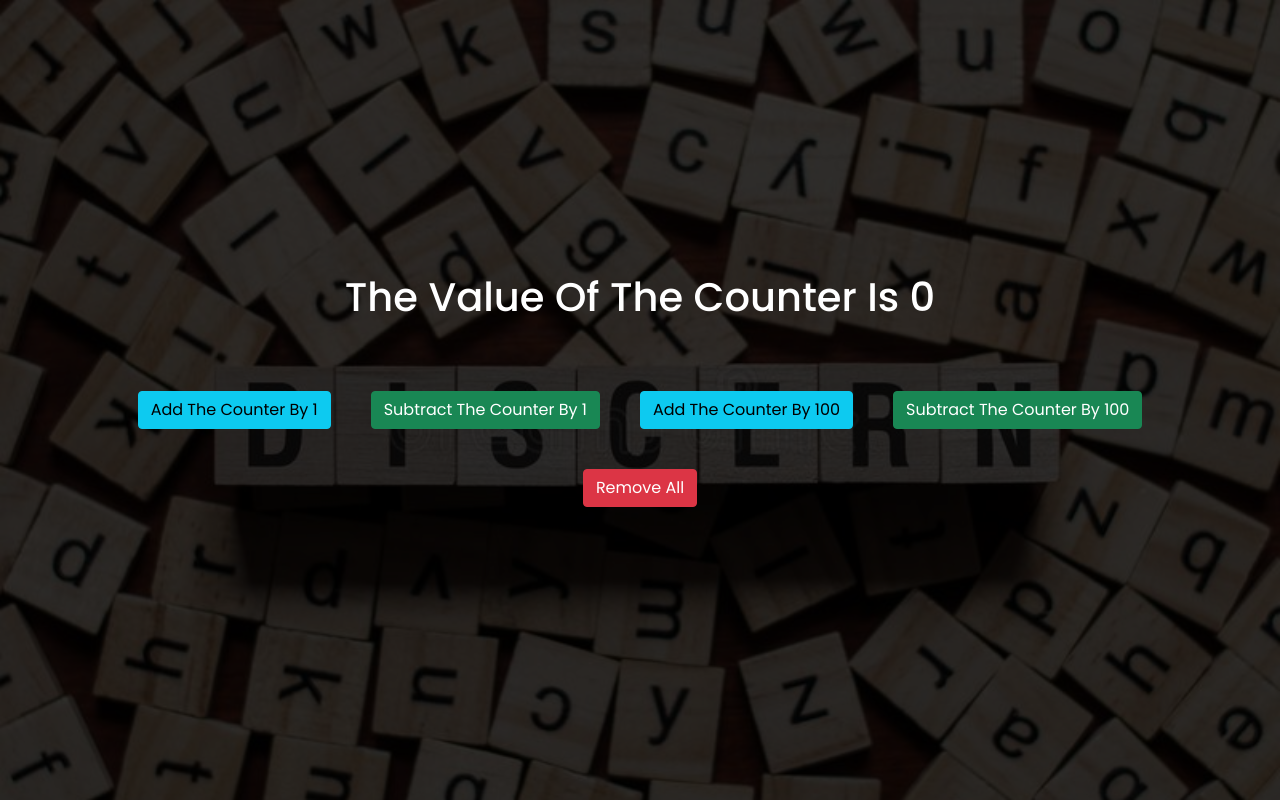
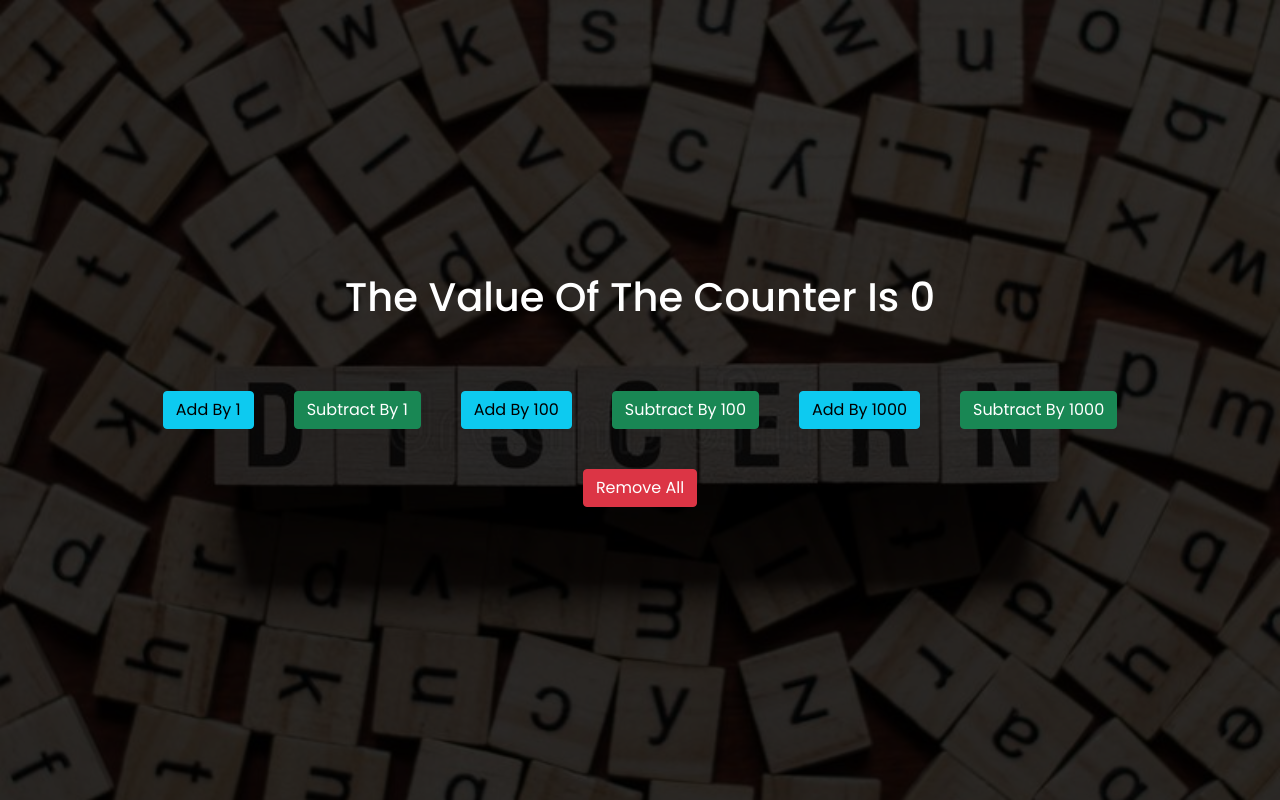
Before and after one commit to Fahmida21298/mern-stack-asgmt-react, a React (Create React App) app: page / in a window 1280 px wide. Built offline with nearby package versions, Linux system fonts and the light colour scheme.

Commit message:
dynamic counter app

```diff
--- a/src/App.js
+++ b/src/App.js
@@ -5,48 +5,34 @@ import { useState } from 'react';
 function App() {
 
   const [counter, setcounter] = useState(0)
-  // let counter =0
-  const increaseHandler1 =()=>{
-    if(counter>=0){
 
-      setcounter(counter +1)
-    }
-  }
-  const increaseHandler100 =()=>{
-    if(counter>=0){
-
-      setcounter(counter +100)
-    }
+  const increaseHandler = (a) => {
+      setcounter(counter + a)
 
   }
-  const decreaseHandler1 =()=>{
-    if(counter>0){
+  const decreaseHandler = (b) => {
+      setcounter(counter - b)
+  }
+  const remove = () => {
+    setcounter(0)
 
-      setcounter(counter -1)
-    }
-
-  }
-  const decreaseHandler100 =()=>{
-    if(counter>=100){
-
-      setcounter(counter -100)
-    }
-
-  }
-  const remove =()=>{
-    setcounter(0)
   }
   return (
     <div className="App">
       <header className="App-header">
         <h1>The value of the counter is {counter} </h1>
         <div className='calbtn'>
-        <button className='btn btn-info' onClick={increaseHandler1} >Add the counter by 1</button>
-        <button className='btn btn-success' onClick={decreaseHandler1} >subtract the counter by  1</button>
-        <button className='btn btn-info' onClick={increaseHandler100} >Add the counter by 100</button>
-        <button className='btn btn-success' onClick={decreaseHandler100} >subtract the counter by 100</button>
+          <button className='btn btn-info' onClick={()=>increaseHandler(1)} >Add by 1</button>
+          <button className='btn btn-success' onClick={()=>decreaseHandler(1)} >subtract by  1</button>
+          <button className='btn btn-info' onClick={()=>increaseHandler(100)} >Add by 100</button>
+          <button className='btn btn-success' onClick={()=>decreaseHandler(100)} >subtract by 100</button>
+          <button className='btn btn-info' onClick={()=>increaseHandler(1000)} >Add by 1000</button>
+
+          <button className='btn btn-success' onClick={()=>decreaseHandler(1000)} >subtract by 1000</button>
         </div>
         <button className='btn btn-danger' onClick={remove} >Remove All</button>
+
+
 
       </header>
     </div>
```
Also changed, not shown: src/extra.js (added, +19 -0 lines), src/bio.jpg (added).
